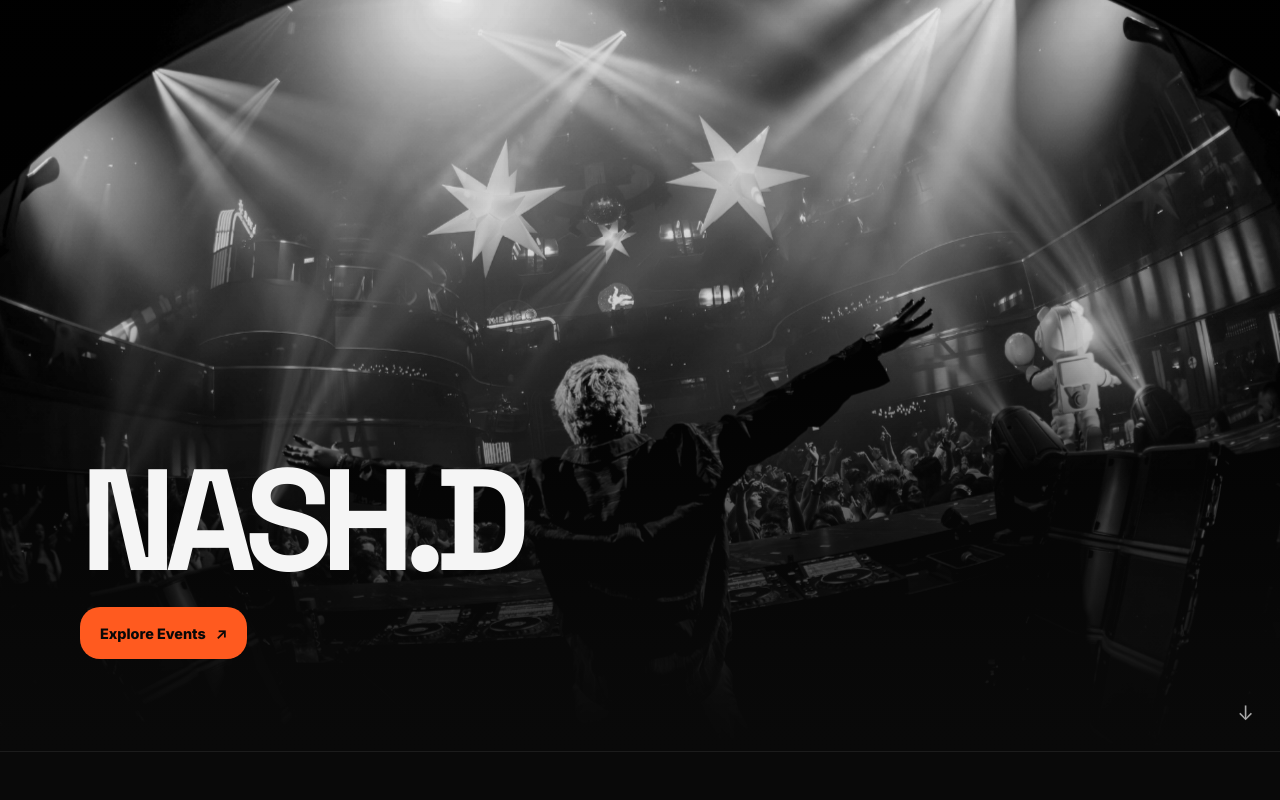
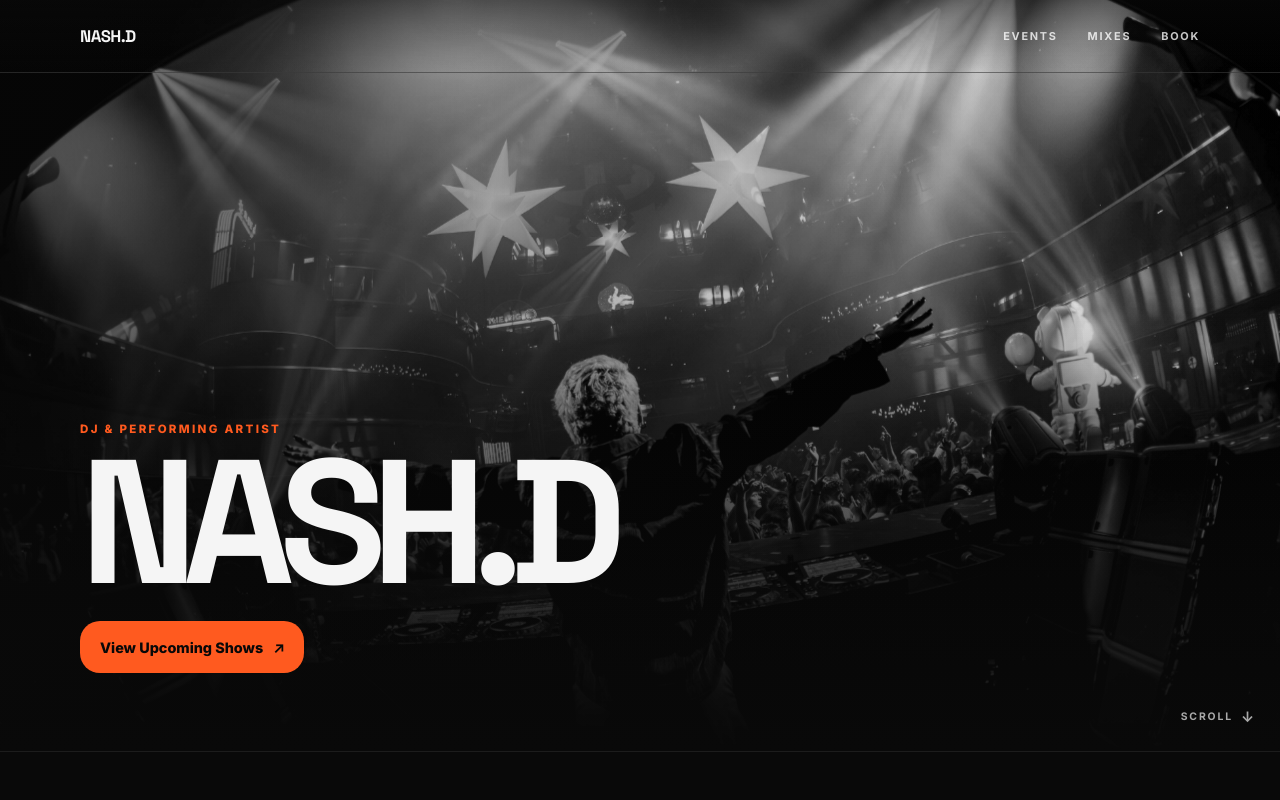
Before and after one commit to djnashd678/djnashd-site, a Next.js app: page / in a window 1280 px wide. Shown: the top 800 px of the page. Built offline with nearby package versions, Linux system fonts and the light colour scheme.

Commit message:
Polish V1.1 hero and navigation

```diff
--- a/app/globals.css
+++ b/app/globals.css
@@ -20,11 +20,21 @@ a{color:inherit;text-decoration:none}
 .gate-error{min-height:20px;margin:16px 0 0;color:#d88b70;font-size:.78rem}
 .shell{width:min(1120px,calc(100% - 32px));margin-inline:auto}
 .hero{min-height:94svh;position:relative;overflow:hidden;display:flex;align-items:flex-end;border-bottom:1px solid var(--line)}
+.hero-nav{position:absolute;z-index:3;top:0;left:0;width:100%;border-bottom:1px solid rgba(255,255,255,.12);background:linear-gradient(180deg,rgba(9,9,9,.56),rgba(9,9,9,0))}
+.hero-nav-inner{min-height:72px;display:flex;align-items:center;justify-content:space-between;gap:32px}
+.hero-nav-brand{font-family:var(--font-space-grotesk),sans-serif;font-size:1.05rem;font-weight:700;letter-spacing:-.035em}
+.hero-nav nav{display:flex;align-items:center;gap:30px}
+.hero-nav nav a{color:rgba(255,255,255,.78);font-size:.68rem;font-weight:700;letter-spacing:.16em}
+.hero-nav nav a:hover{color:var(--text)}
+.hero-nav a:focus-visible,.scroll-cue:focus-visible{outline:2px solid var(--accent);outline-offset:5px}
 .hero-image{object-fit:cover;object-position:center;filter:grayscale(1) contrast(1.06);animation:heroZoom 12s ease-in-out infinite alternate}
-.hero-overlay{position:absolute;inset:0;background:linear-gradient(180deg,rgba(9,9,9,.08),rgba(9,9,9,.18) 42%,rgba(9,9,9,.94) 90%,#090909)}
-.hero-content{position:relative;z-index:1;padding-bottom:92px}
-.hero-content h1{margin:0 0 24px;font-family:var(--font-space-grotesk),sans-serif;font-size:clamp(4rem,14vw,9rem);letter-spacing:-.08em;line-height:.86}
-.scroll-cue{position:absolute;z-index:2;right:26px;bottom:26px;color:rgba(255,255,255,.65);font-size:1.25rem}
+.hero-overlay{position:absolute;inset:0;background:linear-gradient(90deg,rgba(9,9,9,.62) 0%,rgba(9,9,9,.2) 48%,rgba(9,9,9,.04) 76%),linear-gradient(180deg,rgba(9,9,9,.05) 0%,rgba(9,9,9,.12) 42%,rgba(9,9,9,.76) 76%,#090909 100%)}
+.hero-content{position:relative;z-index:1;padding-bottom:clamp(78px,9vh,112px)}
+.hero-content>div{max-width:1040px}
+.hero-eyebrow{margin:0 0 18px;color:var(--accent);font-size:.72rem;font-weight:800;letter-spacing:.2em}
+.hero-content h1{margin:0 0 30px;font-family:var(--font-space-grotesk),sans-serif;font-size:clamp(5.5rem,16vw,11rem);letter-spacing:-.085em;line-height:.78;white-space:nowrap}
+.scroll-cue{position:absolute;z-index:2;right:26px;bottom:26px;display:inline-flex;align-items:center;gap:8px;color:rgba(255,255,255,.65);font-size:.65rem;font-weight:700;letter-spacing:.18em}
+.scroll-cue span{font-size:.9rem;letter-spacing:0}
 .button{min-height:52px;padding:0 20px;border-radius:var(--radius);display:inline-flex;align-items:center;justify-content:center;gap:10px;font-size:.9rem;font-weight:800;transition:.15s}
 .button:hover{transform:translateY(-2px)}
 .button.primary{background:var(--accent);color:#080808}
@@ -94,8 +104,10 @@ a{color:inherit;text-decoration:none}
 }
 @media(max-width:760px){
   .gate-form{grid-template-columns:1fr}.gate-form button{width:100%}
-  .hero{min-height:88svh}.hero-image{object-position:center 35%}.hero-content{padding-bottom:74px}
-  .hero-content h1{font-size:clamp(4.3rem,22vw,6.4rem)}.button{width:100%}.section{padding-block:72px}
+  .hero-nav-inner{min-height:56px}.hero-nav nav{gap:0}.hero-nav .hero-nav-desktop-link{display:none}
+  .hero{min-height:72svh}.hero-image{object-position:center 58%}.hero-content{padding-bottom:42px}
+  .hero-eyebrow{margin-bottom:12px;font-size:.64rem;letter-spacing:.17em}.hero-content h1{margin-bottom:22px;font-size:clamp(3.7rem,21vw,6.4rem);line-height:.82}.button{width:100%}.section{padding-block:72px}
+  .scroll-cue{display:none}
   main>.section+.section{padding-top:24px}
   .section-title,.event-pass-main,.booking-card{display:block}.section-title p{margin-top:16px}
   .event-actions{margin-top:32px}.events-row,.link-grid{grid-template-columns:1fr}
--- a/components/Bookings.tsx
+++ b/components/Bookings.tsx
@@ -2,7 +2,7 @@ import { ArrowUpRight } from "lucide-react";
 
 export default function Bookings() {
   return (
-    <section className="section shell">
+    <section className="section shell" id="book">
       <div className="booking-card">
         <div>
           <span className="eyebrow">WORK WITH ME</span>
--- a/components/Hero.tsx
+++ b/components/Hero.tsx
@@ -3,6 +3,16 @@ import Image from "next/image";
 export default function Hero() {
   return (
     <section className="hero">
+      <header className="hero-nav">
+        <div className="hero-nav-inner shell">
+          <a className="hero-nav-brand" href="/">NASH.D</a>
+          <nav aria-label="Primary navigation">
+            <a className="hero-nav-desktop-link" href="#next-show">EVENTS</a>
+            <a className="hero-nav-desktop-link" href="#mixes">MIXES</a>
+            <a href="#book">BOOK</a>
+          </nav>
+        </div>
+      </header>
       <Image
         src="/hero.jpg"
         alt="NASH.D performing in front of a nightclub crowd"
@@ -14,13 +24,16 @@ export default function Hero() {
       <div className="hero-overlay" />
       <div className="hero-content shell">
         <div>
+          <p className="hero-eyebrow">DJ &amp; PERFORMING ARTIST</p>
           <h1>NASH.D</h1>
           <a className="button primary" href="#next-show">
-            Explore Events <span aria-hidden="true">{"\u2197\uFE0E"}</span>
+            View Upcoming Shows <span aria-hidden="true">{"\u2197\uFE0E"}</span>
           </a>
         </div>
       </div>
-      <a className="scroll-cue" href="#next-show" aria-label="Scroll to events">↓</a>
+      <a className="scroll-cue" href="#next-show" aria-label="Scroll to events">
+        SCROLL <span aria-hidden="true">{"\u2193\uFE0E"}</span>
+      </a>
     </section>
   );
 }
--- a/components/Listen.tsx
+++ b/components/Listen.tsx
@@ -2,7 +2,7 @@ import { Headphones, Music } from "lucide-react";
 
 export default function Listen() {
   return (
-    <section className="section shell">
+    <section className="section shell" id="mixes">
       <div className="section-title">
         <div><span className="eyebrow">LISTEN</span><h2>My sound</h2></div>
         <p>DJ mixes and playlists for the spaces between shows.</p>
```
